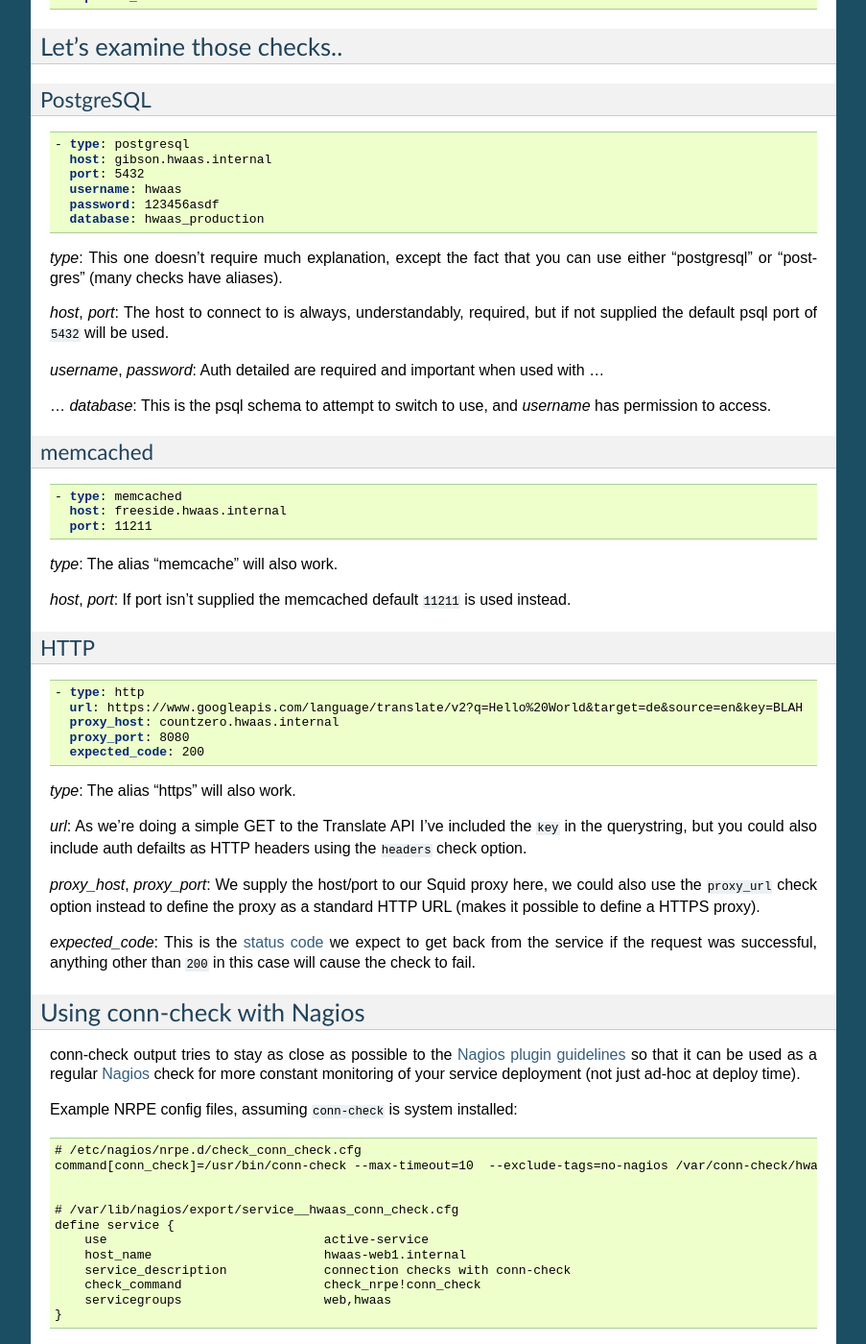
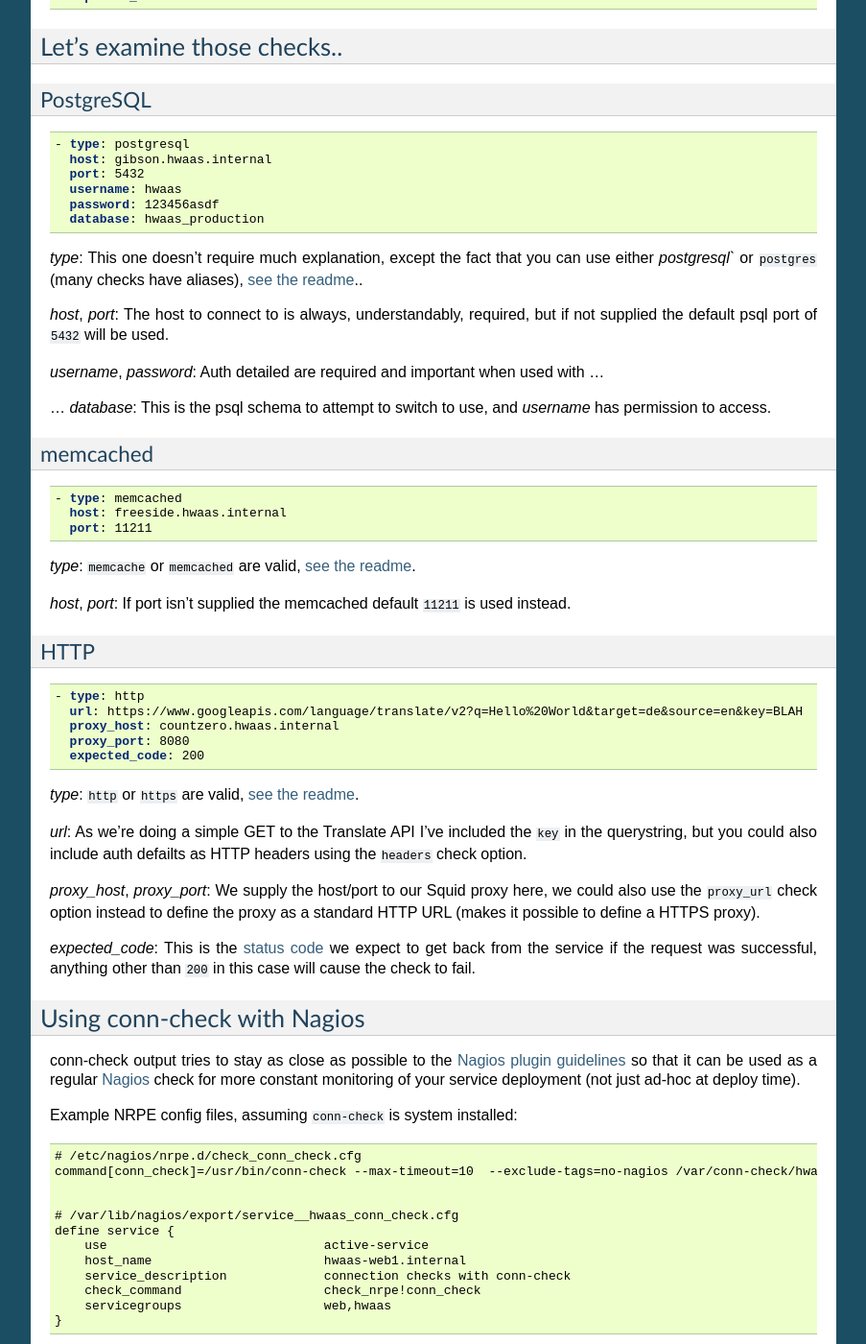
Before and after one commit to canonical-ols/conn-check, a Sphinx documentation site: the page built from docs/tutorial-part-1.rst, in a window 1280 px wide and 1400 px high, scrolled down 1015 px. Shown: the whole window at 96% size, without its empty margins (198-1101 px from the left). Built offline with Sphinx 7.4.7, drawn with Linux system fonts in a browser that asks for light colours.

Commit message:
List different alias types in tutorial explicitly

```diff
--- a/docs/tutorial-part-1.rst
+++ b/docs/tutorial-part-1.rst
@@ -77,7 +77,7 @@ PostgreSQL
       database: hwaas_production
 
 *type*: This one doesn't require much explanation, except the fact that you
-can use either "postgresql" or "postgres" (many checks have aliases).
+can use either `postgresql`` or ``postgres`` (many checks have aliases), :doc:`see the readme </readme>`..
 
 *host*, *port*: The host to connect to is always, understandably, required,
 but if not supplied the default psql port of ``5432`` will be used.
@@ -96,7 +96,7 @@ memcached
       host: freeside.hwaas.internal
       port: 11211
 
-*type*: The alias "memcache" will also work.
+*type*: ``memcache`` or ``memcached`` are valid, :doc:`see the readme </readme>`.
 
 *host*, *port*: If port isn't supplied the memcached default ``11211`` is used
 instead.
@@ -112,7 +112,7 @@ HTTP
       proxy_port: 8080
       expected_code: 200
 
-*type*: The alias "https" will also work.
+*type*: ``http`` or ``https`` are valid, :doc:`see the readme </readme>`.
 
 *url*: As we're doing a simple GET to the Translate API I've included the
 ``key`` in the querystring, but you could also include auth defailts as HTTP
```
